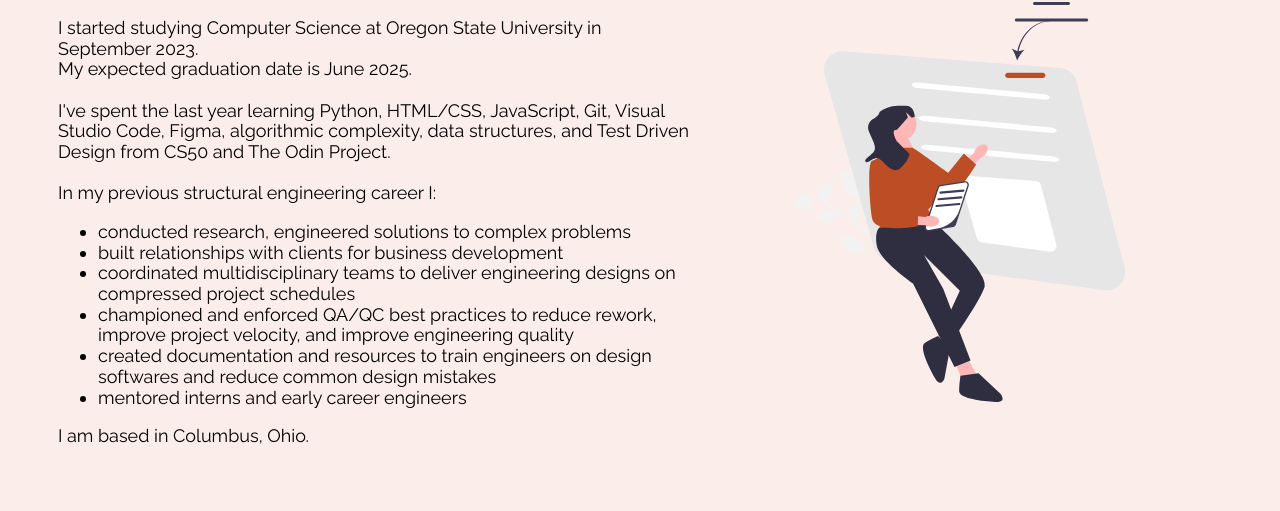
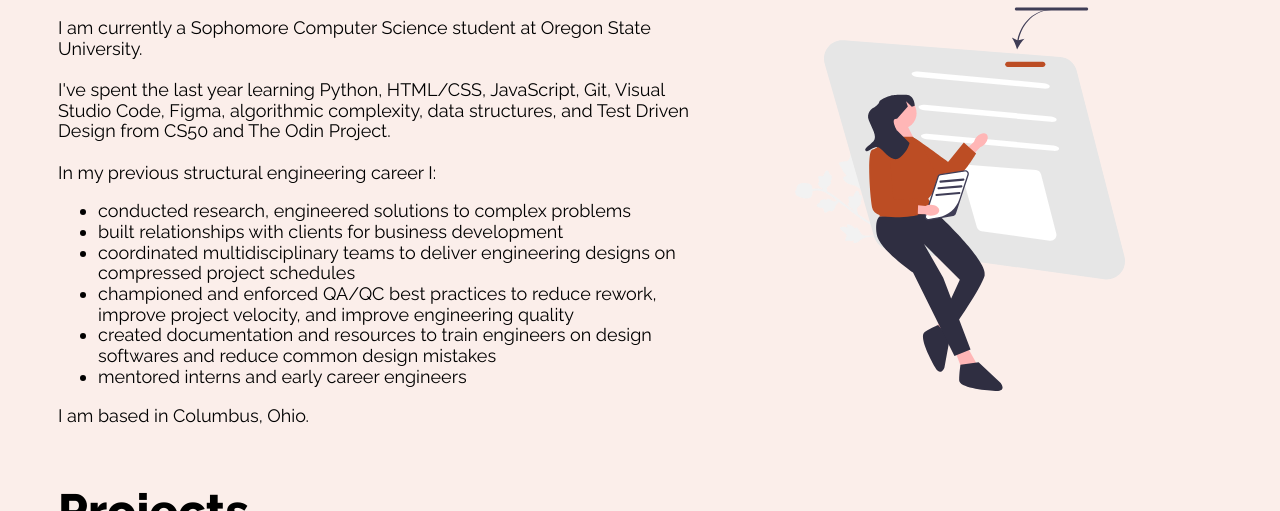
Before and after one commit to xiaolongbytes/xiaolongbytes.github.io, a website: page index.html in a window 1280 px wide. Shown: the part 589-1100 px from the top of the page. Drawn offline with Linux system fonts and the light colour scheme.

Commit message:
Updated about me

```diff
--- a/index.html
+++ b/index.html
@@ -52,8 +52,7 @@
             <div class="card-text">
                 <h1>About Me</h1>
                 <p>
-                    I started studying Computer Science at Oregon State University in September 2023. <br>
-                    My expected graduation date is June 2025. <br>
+                    I am currently a Sophomore Computer Science student at Oregon State University.<br>
                     <br>
                     I've spent the last year learning Python, HTML/CSS, JavaScript, Git, Visual Studio Code, Figma, algorithmic complexity, data structures, and Test Driven Design from CS50 and The Odin Project. <br>
                     <br>
```
